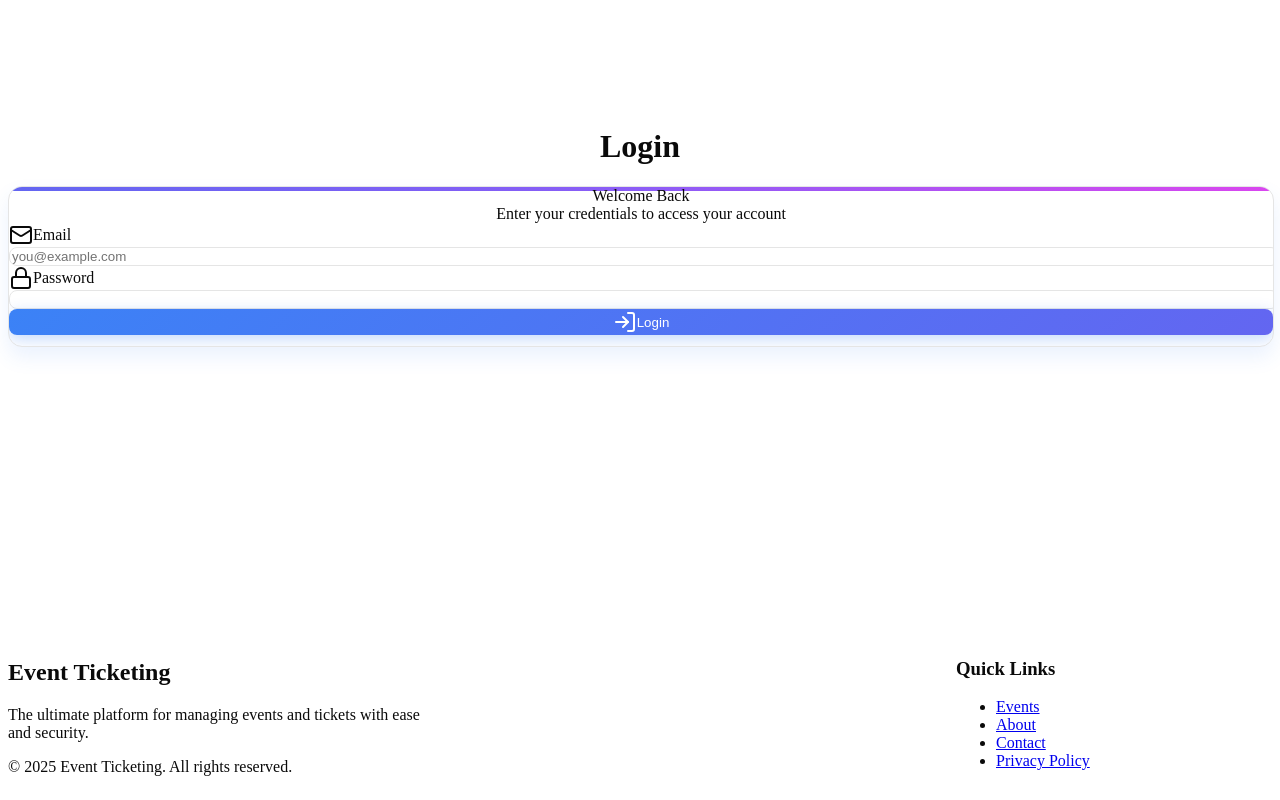
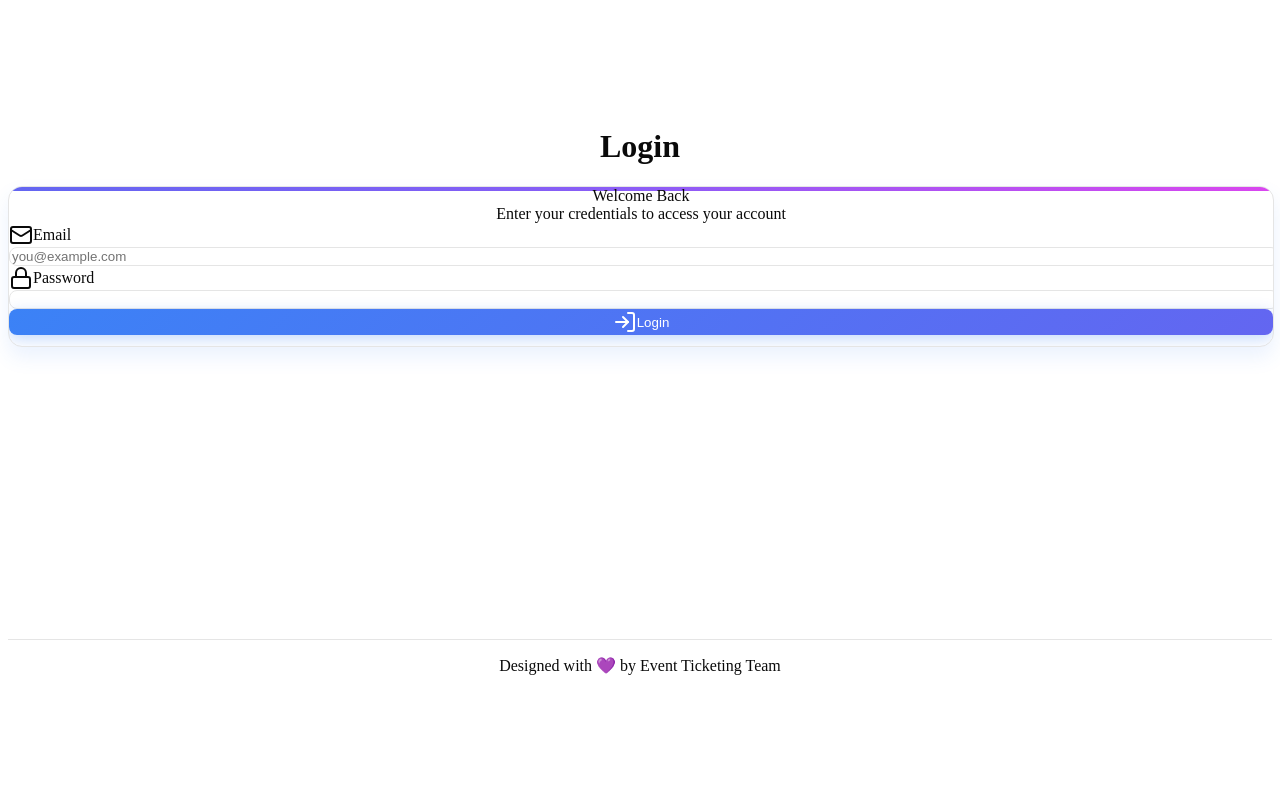
Before and after one commit to konantian/Event-Ticketing-and-Check-in-System, a Next.js app: page /login in a window 1280 px wide. Shown: the part 250-1050 px from the top of the page. After the commit the page ends 949 px from the top, so only its background shows below. Built offline with nearby package versions, Linux system fonts and the light colour scheme.

Commit message:
Refactor Footer component to enhance visual design with a gradient background. Simplify content by removing unnecessary sections and update footer text to focus on branding.

```diff
--- a/app/components/Footer.tsx
+++ b/app/components/Footer.tsx
@@ -7,23 +7,10 @@ export default function Footer() {
       <div className="w-full h-1 bg-gradient-to-r from-indigo-500 via-purple-500 to-pink-500 my-8 shadow-md"></div>
 
       {/* Footer */}
-      <footer className="bg-gray-900 text-gray-300 w-full">
+      <footer className="bg-gradient-to-b from-gray-900 to-black text-gray-300 w-full">
         <div className="container mx-auto px-4 sm:px-6 lg:px-8 py-12">
-          <div className="flex flex-row justify-between items-start">
-            <div className="w-1/3 pr-4">
-              <h2 className="text-2xl font-bold text-white mb-4">Event Ticketing</h2>
-              <p className="text-gray-400 mb-4">The ultimate platform for managing events and tickets with ease and security.</p>
-              <p className="text-gray-400">© 2025 Event Ticketing. All rights reserved.</p>
-            </div>
-            <div className="w-1/4">
-              <h3 className="text-lg font-semibold text-white mb-4">Quick Links</h3>
-              <ul className="space-y-2">
-                <li><a href="#" className="hover:text-white transition-colors">Events</a></li>
-                <li><a href="#" className="hover:text-white transition-colors">About</a></li>
-                <li><a href="#" className="hover:text-white transition-colors">Contact</a></li>
-                <li><a href="#" className="hover:text-white transition-colors">Privacy Policy</a></li>
-              </ul>
-            </div>
+          <div className="border-t border-gray-800 mt-10 pt-6 text-center text-sm text-gray-500">
+            <p>Designed with 💜 by Event Ticketing Team</p>
           </div>
         </div>
       </footer>
```
